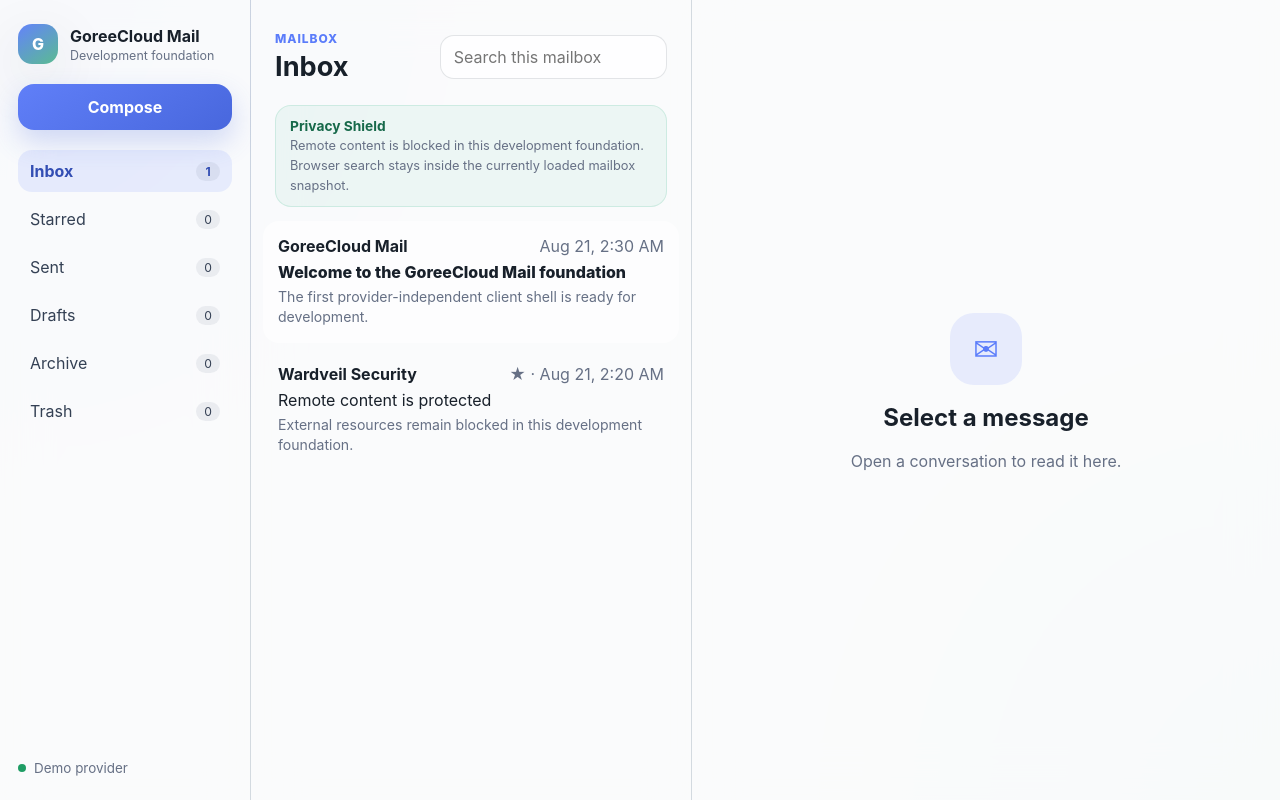
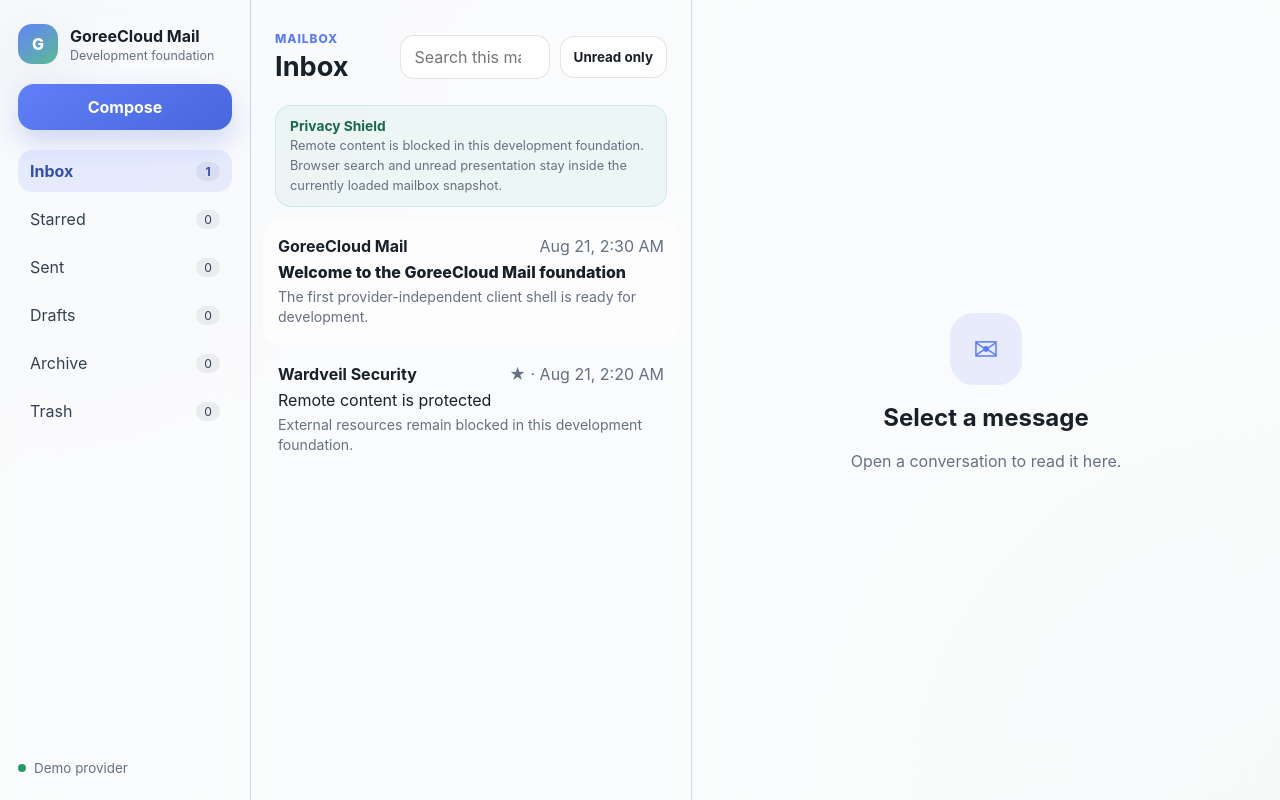
Before and after one commit to GoreeCloud/goreecloud-mail, a website with bundled scripts: page web/index.html in a window 1280 px wide. Built offline with nearby package versions, Linux system fonts and the light colour scheme.

Commit message:
Render unread-only mailbox control

```diff
--- a/web/index.html
+++ b/web/index.html
@@ -11,6 +11,7 @@
     <link rel="stylesheet" href="./reader-move.css" />
     <link rel="stylesheet" href="./attachment-security.css" />
     <link rel="stylesheet" href="./compose-attachments.css" />
+    <link rel="stylesheet" href="./unread-filter.css" />
   </head>
   <body>
     <div class="app-shell">
@@ -46,7 +47,7 @@
 
         <section class="privacy-banner" aria-label="Privacy status">
           <strong>Privacy Shield</strong>
-          <span>Remote content is blocked in this development foundation. Browser search stays inside the currently loaded mailbox snapshot.</span>
+          <span>Remote content is blocked in this development foundation. Browser search and unread presentation stay inside the currently loaded mailbox snapshot.</span>
         </section>
 
         <section id="messageList" class="message-list" aria-label="Messages"></section>
@@ -146,5 +147,6 @@
     </dialog>
 
     <script type="module" src="./app.js"></script>
+    <script type="module" src="./unread-filter-control.js"></script>
   </body>
 </html>
```
